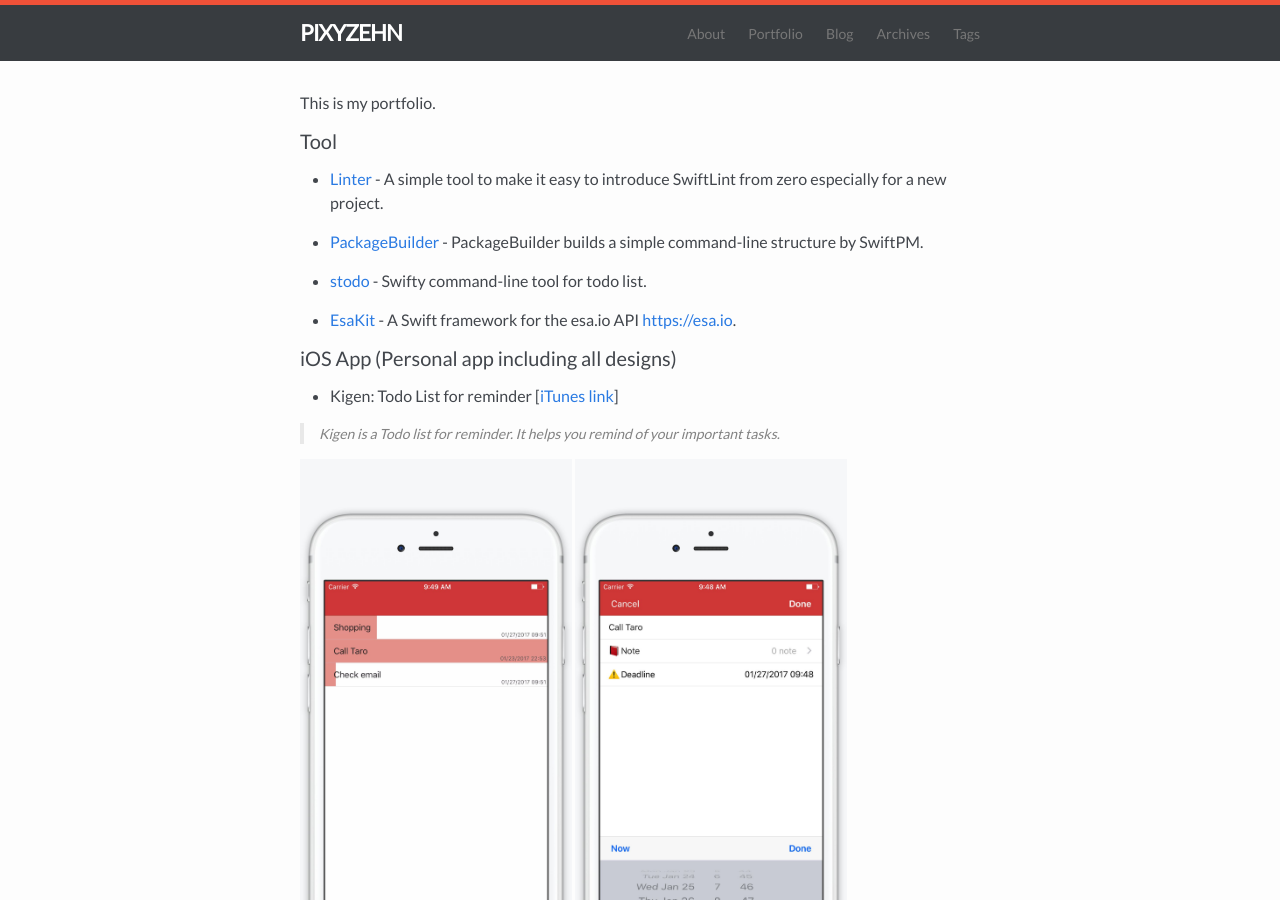
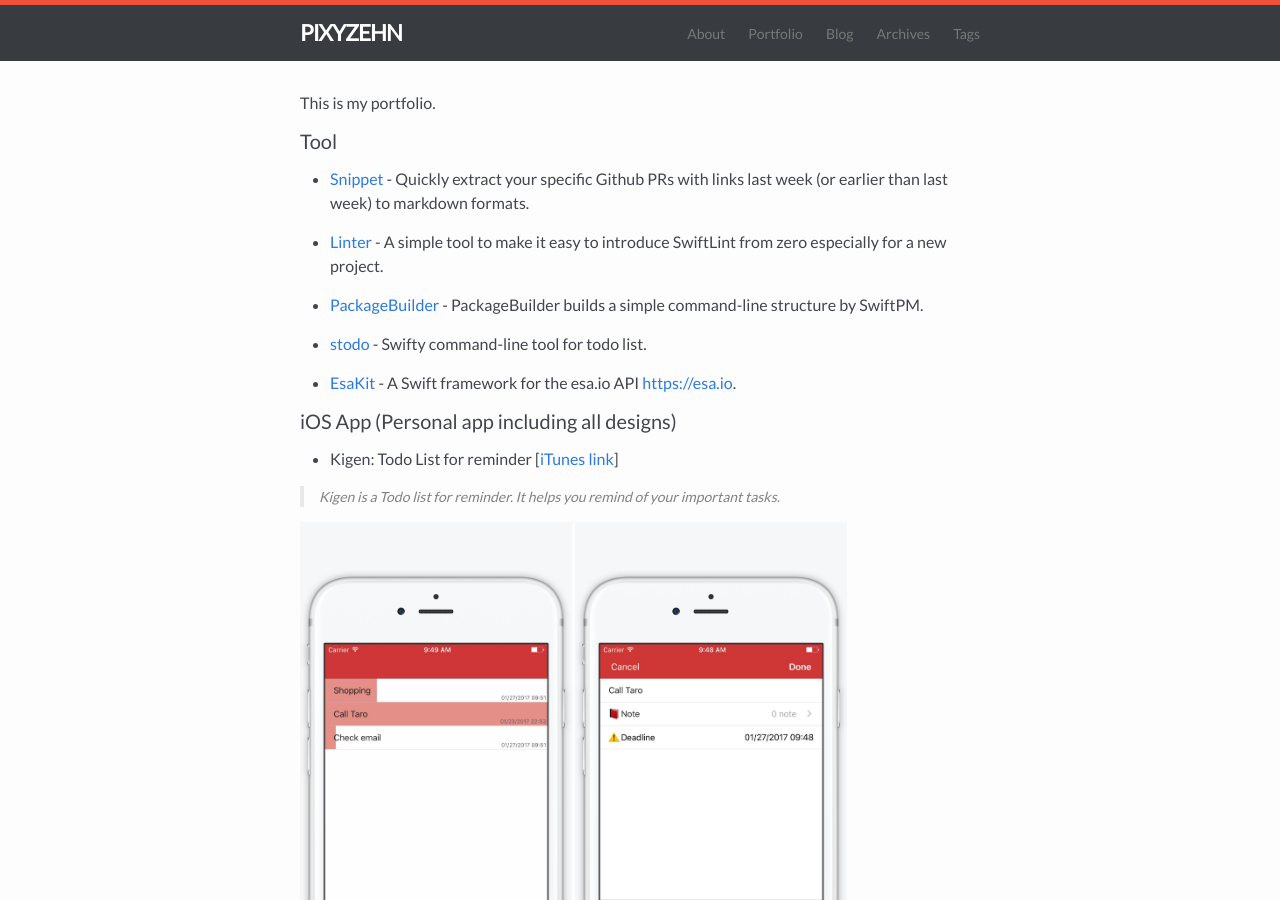
Before and after one commit to pixyzehn/pixyzehn.com, a Jekyll site: the page built from pages/portfolio.md, in a window 1280 px wide and 900 px high. Built offline with Jekyll 4.4.1, drawn with Linux system fonts in a browser that asks for light colours.

Commit message:
Update portfolio.md

```diff
--- a/pages/portfolio.md
+++ b/pages/portfolio.md
@@ -7,6 +7,8 @@ permalink: /portfolio/
 This is my portfolio.
 
 #### Tool
+
+- [Snippet](https://github.com/pixyzehn/Snippet) - Quickly extract your specific Github PRs with links last week (or earlier than last week) to markdown formats.
 
 - [Linter](https://github.com/pixyzehn/Linter) - A simple tool to make it easy to introduce SwiftLint from zero especially for a new project.
 
```
